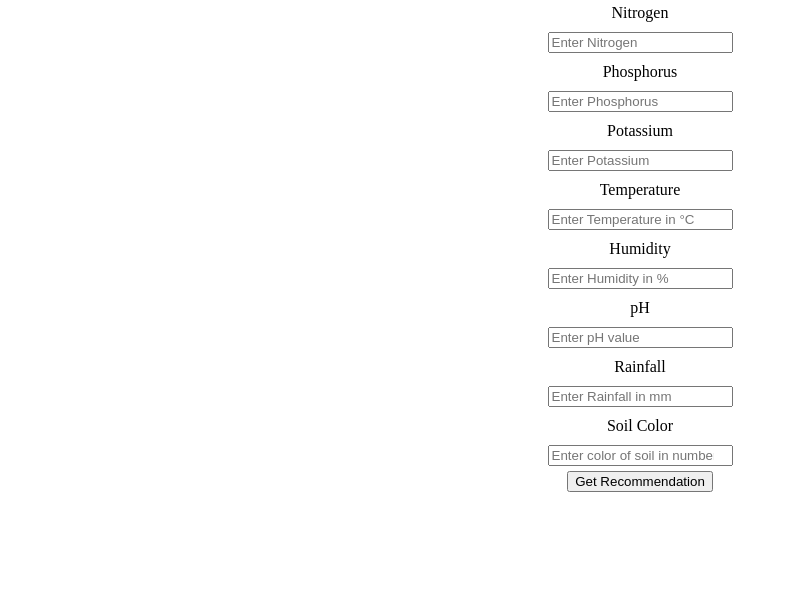
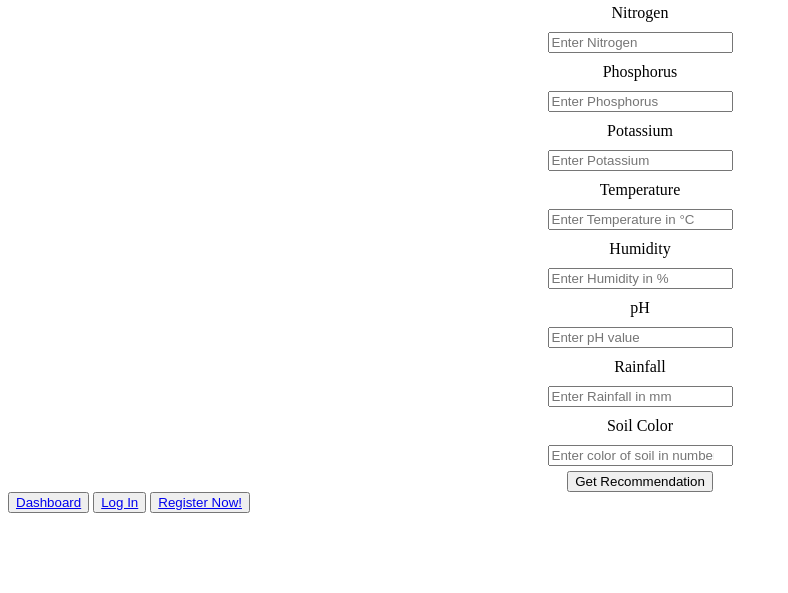
Before and after one commit to BirendraKSharma/minor_project, a Flask app: template templates/index.html in a window 1280 px wide. Shown: the part 81-674 px from the top of the page, without its empty margins (0-788 px from the left). Run offline with Flask 3, Linux system fonts and the light colour scheme; the template is opened without the code that fills it, so the values that code supplies are empty; parts of the project's set-up code (start-up, migrations or seed data) failed here and were passed over; some libraries are stand-ins or nearby versions.

Commit message:
displaying result in dashboard

```diff
--- a/app.py
+++ b/app.py
@@ -89,6 +89,17 @@ def register():
 def index():
     return render_template("index.html")
 
+#display the result
+@app.route('/dashboard')
+def users():
+    cur = mysql.connection.cursor()
+    userID = session.get('userID', None)
+
+    resultValue = cur.execute("SELECT users.userID, users.username, crop.date, crop.nitrogen FROM users JOIN crop ON users.userID = crop.userID WHERE users.userID = %s;",(userID,))
+    if resultValue > 0:
+        userDetails = cur.fetchall()
+        return render_template('dashboard.html',userDetails=userDetails)
+
 
 
 #fetching data from the page and predicting the crop
--- a/templates/index.html
+++ b/templates/index.html
@@ -108,7 +108,17 @@
 
       <button type="submit">Get Recommendation</button>
     </form>
+    <button>
+    <a href="/dashboard">Dashboard</a>
+    </button>
 
+    <button>
+      <a href="/login">Log In</a>
+      </button>
+
+      <button>
+        <a href="/register">Register Now!</a>
+        </button>
     {% if result %}
     <div>
       <h5>Recommend Crop for cultivation is:</h5>
```
